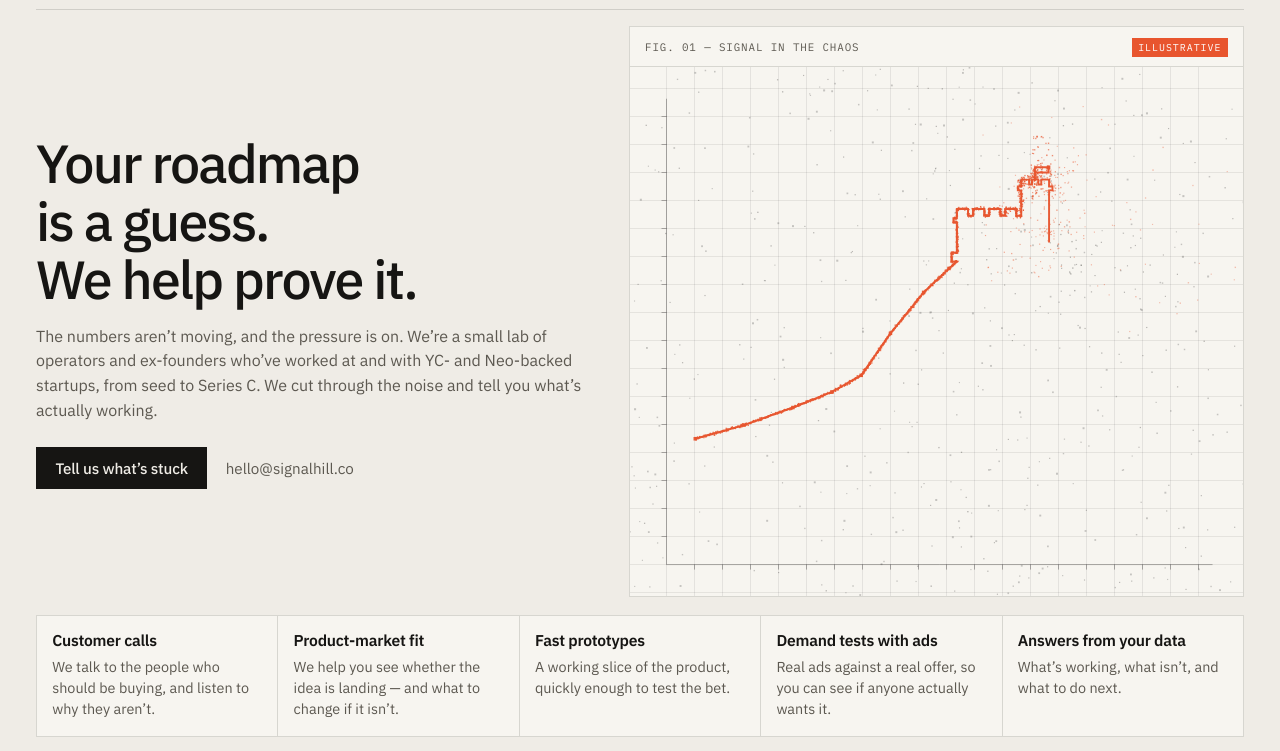
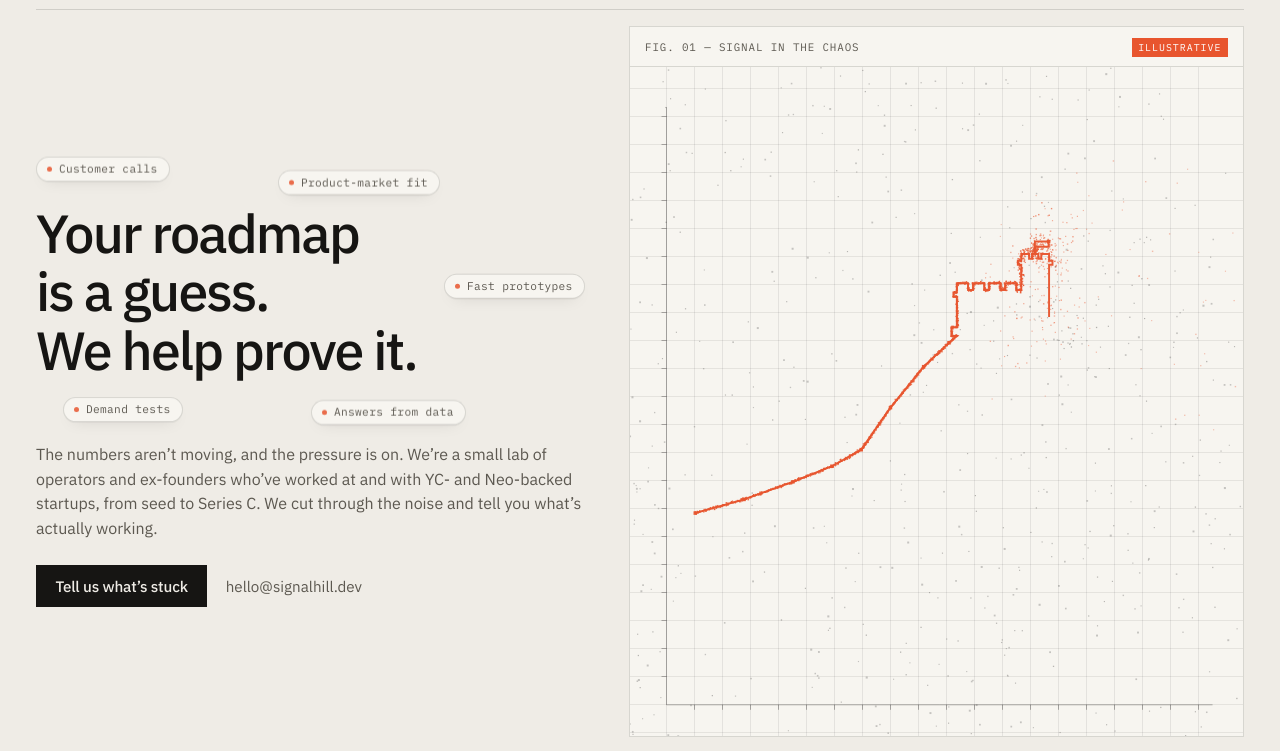
Before and after one commit to jacobcritch/signal-hill, a plain HTML site: page index.html in a window 1280 px wide. Shown: the part 49-800 px from the top of the page. Drawn offline with Linux system fonts and the light colour scheme.

Commit message:
Hero: method pills around headline (replace cards); inbox hello@signalhill.dev

```diff
--- a/assets/css/style.css
+++ b/assets/css/style.css
@@ -263,39 +263,59 @@ h1 {
   height: 100%;
 }
 
-.work {
+/* Method pills floating around the headline */
+.headline {
+  position: relative;
+  padding: 3rem 0;
+  margin-bottom: 0.95rem;
+}
+.headline h1 { margin-bottom: 0; }
+
+.pills {
   list-style: none;
   margin: 0;
   padding: 0;
+}
+.pill {
+  position: absolute;
+  display: inline-flex;
+  align-items: center;
+  gap: 0.45rem;
+  padding: 0.3rem 0.7rem 0.3rem 0.6rem;
+  font-family: var(--font-mono);
+  font-size: 0.7rem;
+  letter-spacing: 0.03em;
+  line-height: 1.2;
+  color: var(--muted);
+  white-space: nowrap;
+  background: var(--paper-2);
+  border: 1px solid var(--line);
+  border-radius: 999px;
+  box-shadow: 0 1px 0 rgba(22, 21, 19, 0.04), 0 6px 16px -10px rgba(22, 21, 19, 0.25);
+  animation: pill-float 7s ease-in-out infinite;
+  will-change: transform;
+}
+.pill::before {
+  content: "";
+  width: 0.32rem;
+  height: 0.32rem;
+  border-radius: 50%;
+  background: var(--rust);
+  opacity: 0.85;
   flex-shrink: 0;
-  display: grid;
-  grid-template-columns: repeat(5, minmax(0, 1fr));
-  gap: 0;
-  border-top: var(--rule);
-  border-left: var(--rule);
-  background: var(--paper-2);
 }
-.work li {
-  padding: 0.95rem 0.95rem 1.05rem;
-  border-right: var(--rule);
-  border-bottom: var(--rule);
-}
-.work h2 {
-  margin: 0 0 0.4rem;
-  font-size: 0.98rem;
-  font-weight: 600;
-  letter-spacing: -0.015em;
-  line-height: 1.25;
-}
-.work p {
-  margin: 0;
-  font-size: 0.9rem;
-  line-height: 1.45;
-  color: var(--muted);
+.pill--1 { top: 0.2rem;    left: 0;    animation-duration: 7.2s; }
+.pill--2 { top: 0.9rem;    left: 44%;  animation-duration: 8.4s; animation-delay: -2.1s; }
+.pill--3 { top: 50%;       right: 0;   margin-top: -0.85rem; animation-duration: 6.8s; animation-delay: -4.3s; }
+.pill--4 { bottom: 0.15rem; left: 5%;  animation-duration: 7.9s; animation-delay: -1.2s; }
+.pill--5 { bottom: 0.1rem; left: 50%;  animation-duration: 8.8s; animation-delay: -3.6s; }
+
+@keyframes pill-float {
+  0%, 100% { transform: translate3d(0, 0, 0); }
+  50%      { transform: translate3d(0, -5px, 0); }
 }
 
 @media (max-width: 1100px) {
-  .work { grid-template-columns: repeat(3, minmax(0, 1fr)); }
   h1 { max-width: 18ch; }
 }
 
@@ -309,20 +329,32 @@ h1 {
   .hero__copy { align-self: start; max-width: none; }
   h1 { font-size: clamp(2rem, 8vw, 2.6rem); }
   .ex { height: auto; min-height: 14rem; }
-  .work { grid-template-columns: 1fr 1fr; }
+  .headline { padding: 0; margin-bottom: 1rem; }
+  .pills {
+    display: flex;
+    flex-wrap: wrap;
+    gap: 0.4rem;
+    margin-top: 0.85rem;
+  }
+  .pill {
+    position: static;
+    margin: 0;
+    animation: none;
+  }
 }
 
 @media (max-width: 560px) {
   .brand__unit { display: none; }
   .page { gap: 1.15rem; padding-top: 1.05rem; }
-  h1 { font-size: 1.85rem; max-width: none; margin-bottom: 0.7rem; }
+  h1 { font-size: 1.85rem; max-width: none; }
   .lede { font-size: 1rem; margin-bottom: 1.2rem; }
   .hero { grid-template-rows: auto 15.5rem; }
   .ex { min-height: 15.5rem; }
   .fig-label { font-size: 0.58rem; letter-spacing: 0.06em; white-space: nowrap; }
   .ex__head { padding: 0.5rem 0.7rem 0.45rem; gap: 0.45rem; }
-  .work { grid-template-columns: 1fr; }
-  .work li { padding: 0.72rem 0.85rem 0.8rem; }
+  .headline { margin-bottom: 0.85rem; }
+  .pills { margin-top: 0.7rem; gap: 0.35rem; }
+  .pill { font-size: 0.66rem; padding: 0.26rem 0.6rem 0.26rem 0.5rem; }
 }
 
 @media (prefers-reduced-motion: reduce) {
--- a/index.html
+++ b/index.html
@@ -44,19 +44,26 @@
         <span class="brand__name">signal hill</span>
         <span class="brand__unit">A product lab</span>
       </a>
-      <!-- PLACEHOLDER: hello@signalhill.co is a brand-name inbox, not yet a live mailbox. Replace before launch. -->
-      <a class="btn btn--header" href="mailto:hello@signalhill.co">Get in touch</a>
+      <a class="btn btn--header" href="mailto:hello@signalhill.dev">Get in touch</a>
     </header>
 
     <main class="page">
       <section class="hero">
         <div class="hero__copy">
-          <h1>Your roadmap is a&nbsp;guess. <span style="display:block">We help prove&nbsp;it.</span></h1>
+          <div class="headline">
+            <h1>Your roadmap is a&nbsp;guess. <span style="display:block">We help prove&nbsp;it.</span></h1>
+            <ul class="pills" role="list" aria-label="How we work">
+              <li class="pill pill--1">Customer calls</li>
+              <li class="pill pill--2">Product-market fit</li>
+              <li class="pill pill--3">Fast prototypes</li>
+              <li class="pill pill--4">Demand tests</li>
+              <li class="pill pill--5">Answers from data</li>
+            </ul>
+          </div>
           <p class="lede">The numbers aren’t moving, and the pressure is on. We’re a small lab of operators and ex-founders who’ve worked at and with YC- and Neo-backed startups, from seed to Series C. We cut through the noise and tell you what’s actually working.</p>
           <div class="cta">
-            <!-- PLACEHOLDER: hello@signalhill.co is a brand-name inbox, not yet a live mailbox. Replace before launch. -->
-            <a class="btn" id="cta" href="mailto:hello@signalhill.co">Tell us what’s stuck</a>
-            <a class="cta__mail" href="mailto:hello@signalhill.co">hello@signalhill.co</a>
+            <a class="btn" id="cta" href="mailto:hello@signalhill.dev">Tell us what’s stuck</a>
+            <a class="cta__mail" href="mailto:hello@signalhill.dev">hello@signalhill.dev</a>
           </div>
         </div>
 
@@ -70,29 +77,6 @@
           </div>
         </aside>
       </section>
-
-      <ul class="work" role="list">
-        <li>
-          <h2>Customer calls</h2>
-          <p>We talk to the people who should be buying, and listen to why they aren’t.</p>
-        </li>
-        <li>
-          <h2>Product-market fit</h2>
-          <p>We help you see whether the idea is landing — and what to change if it isn’t.</p>
-        </li>
-        <li>
-          <h2>Fast prototypes</h2>
-          <p>A working slice of the product, quickly enough to test the bet.</p>
-        </li>
-        <li>
-          <h2>Demand tests with ads</h2>
-          <p>Real ads against a real offer, so you can see if anyone actually wants it.</p>
-        </li>
-        <li>
-          <h2>Answers from your data</h2>
-          <p>What’s working, what isn’t, and what to do next.</p>
-        </li>
-      </ul>
     </main>
   </div>
 
--- a/v3/assets/css/style.css
+++ b/v3/assets/css/style.css
@@ -263,39 +263,59 @@ h1 {
   height: 100%;
 }
 
-.work {
+/* Method pills floating around the headline */
+.headline {
+  position: relative;
+  padding: 3rem 0;
+  margin-bottom: 0.95rem;
+}
+.headline h1 { margin-bottom: 0; }
+
+.pills {
   list-style: none;
   margin: 0;
   padding: 0;
+}
+.pill {
+  position: absolute;
+  display: inline-flex;
+  align-items: center;
+  gap: 0.45rem;
+  padding: 0.3rem 0.7rem 0.3rem 0.6rem;
+  font-family: var(--font-mono);
+  font-size: 0.7rem;
+  letter-spacing: 0.03em;
+  line-height: 1.2;
+  color: var(--muted);
+  white-space: nowrap;
+  background: var(--paper-2);
+  border: 1px solid var(--line);
+  border-radius: 999px;
+  box-shadow: 0 1px 0 rgba(22, 21, 19, 0.04), 0 6px 16px -10px rgba(22, 21, 19, 0.25);
+  animation: pill-float 7s ease-in-out infinite;
+  will-change: transform;
+}
+.pill::before {
+  content: "";
+  width: 0.32rem;
+  height: 0.32rem;
+  border-radius: 50%;
+  background: var(--rust);
+  opacity: 0.85;
   flex-shrink: 0;
-  display: grid;
-  grid-template-columns: repeat(5, minmax(0, 1fr));
-  gap: 0;
-  border-top: var(--rule);
-  border-left: var(--rule);
-  background: var(--paper-2);
 }
-.work li {
-  padding: 0.95rem 0.95rem 1.05rem;
-  border-right: var(--rule);
-  border-bottom: var(--rule);
-}
-.work h2 {
-  margin: 0 0 0.4rem;
-  font-size: 0.98rem;
-  font-weight: 600;
-  letter-spacing: -0.015em;
-  line-height: 1.25;
-}
-.work p {
-  margin: 0;
-  font-size: 0.9rem;
-  line-height: 1.45;
-  color: var(--muted);
+.pill--1 { top: 0.2rem;    left: 0;    animation-duration: 7.2s; }
+.pill--2 { top: 0.9rem;    left: 44%;  animation-duration: 8.4s; animation-delay: -2.1s; }
+.pill--3 { top: 50%;       right: 0;   margin-top: -0.85rem; animation-duration: 6.8s; animation-delay: -4.3s; }
+.pill--4 { bottom: 0.15rem; left: 5%;  animation-duration: 7.9s; animation-delay: -1.2s; }
+.pill--5 { bottom: 0.1rem; left: 50%;  animation-duration: 8.8s; animation-delay: -3.6s; }
+
+@keyframes pill-float {
+  0%, 100% { transform: translate3d(0, 0, 0); }
+  50%      { transform: translate3d(0, -5px, 0); }
 }
 
 @media (max-width: 1100px) {
-  .work { grid-template-columns: repeat(3, minmax(0, 1fr)); }
   h1 { max-width: 18ch; }
 }
 
@@ -309,20 +329,32 @@ h1 {
   .hero__copy { align-self: start; max-width: none; }
   h1 { font-size: clamp(2rem, 8vw, 2.6rem); }
   .ex { height: auto; min-height: 14rem; }
-  .work { grid-template-columns: 1fr 1fr; }
+  .headline { padding: 0; margin-bottom: 1rem; }
+  .pills {
+    display: flex;
+    flex-wrap: wrap;
+    gap: 0.4rem;
+    margin-top: 0.85rem;
+  }
+  .pill {
+    position: static;
+    margin: 0;
+    animation: none;
+  }
 }
 
 @media (max-width: 560px) {
   .brand__unit { display: none; }
   .page { gap: 1.15rem; padding-top: 1.05rem; }
-  h1 { font-size: 1.85rem; max-width: none; margin-bottom: 0.7rem; }
+  h1 { font-size: 1.85rem; max-width: none; }
   .lede { font-size: 1rem; margin-bottom: 1.2rem; }
   .hero { grid-template-rows: auto 15.5rem; }
   .ex { min-height: 15.5rem; }
   .fig-label { font-size: 0.58rem; letter-spacing: 0.06em; white-space: nowrap; }
   .ex__head { padding: 0.5rem 0.7rem 0.45rem; gap: 0.45rem; }
-  .work { grid-template-columns: 1fr; }
-  .work li { padding: 0.72rem 0.85rem 0.8rem; }
+  .headline { margin-bottom: 0.85rem; }
+  .pills { margin-top: 0.7rem; gap: 0.35rem; }
+  .pill { font-size: 0.66rem; padding: 0.26rem 0.6rem 0.26rem 0.5rem; }
 }
 
 @media (prefers-reduced-motion: reduce) {
```
Also changed, not shown: v1/index.html (+3 -5 lines), v2/index.html (+1 -2 lines), v3/index.html (+13 -29 lines), 1 other file.
